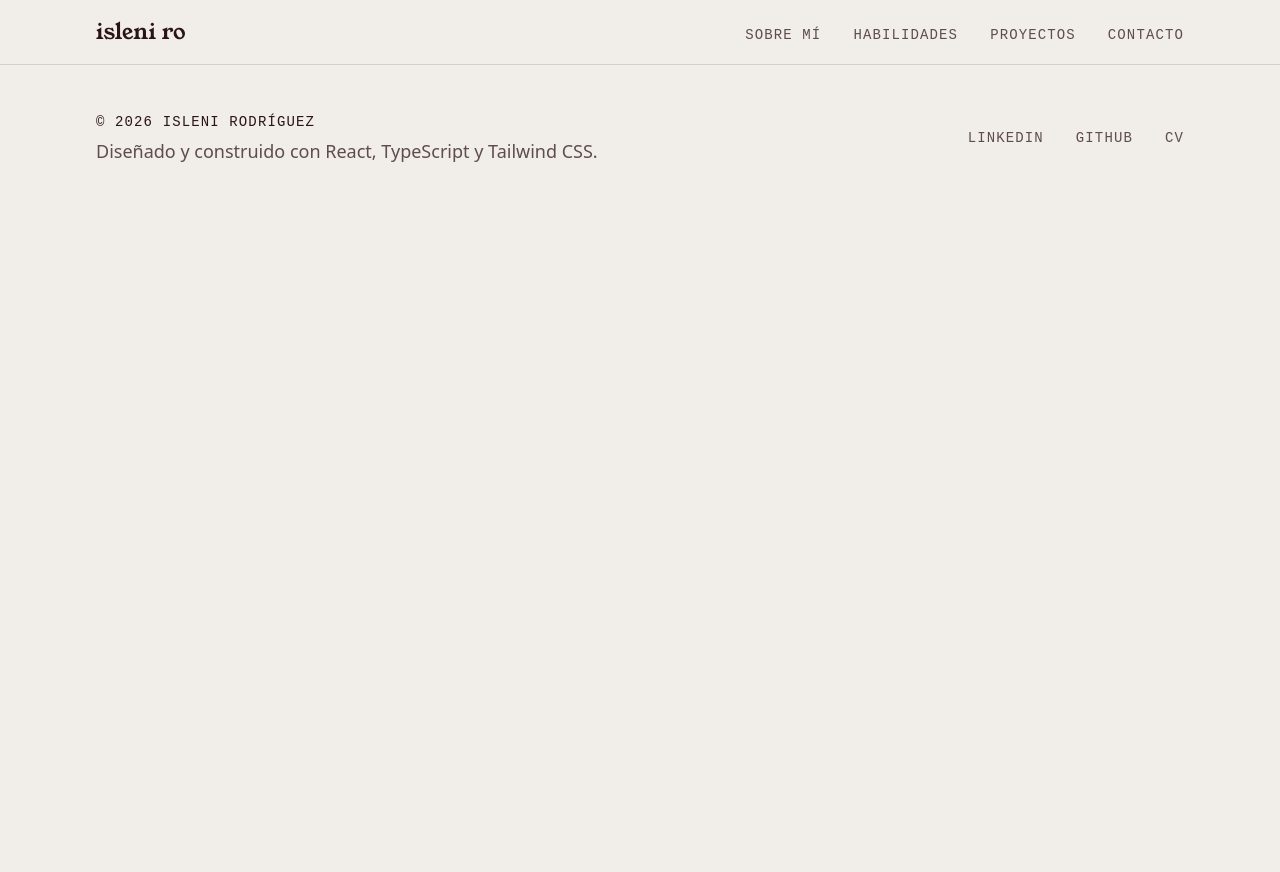
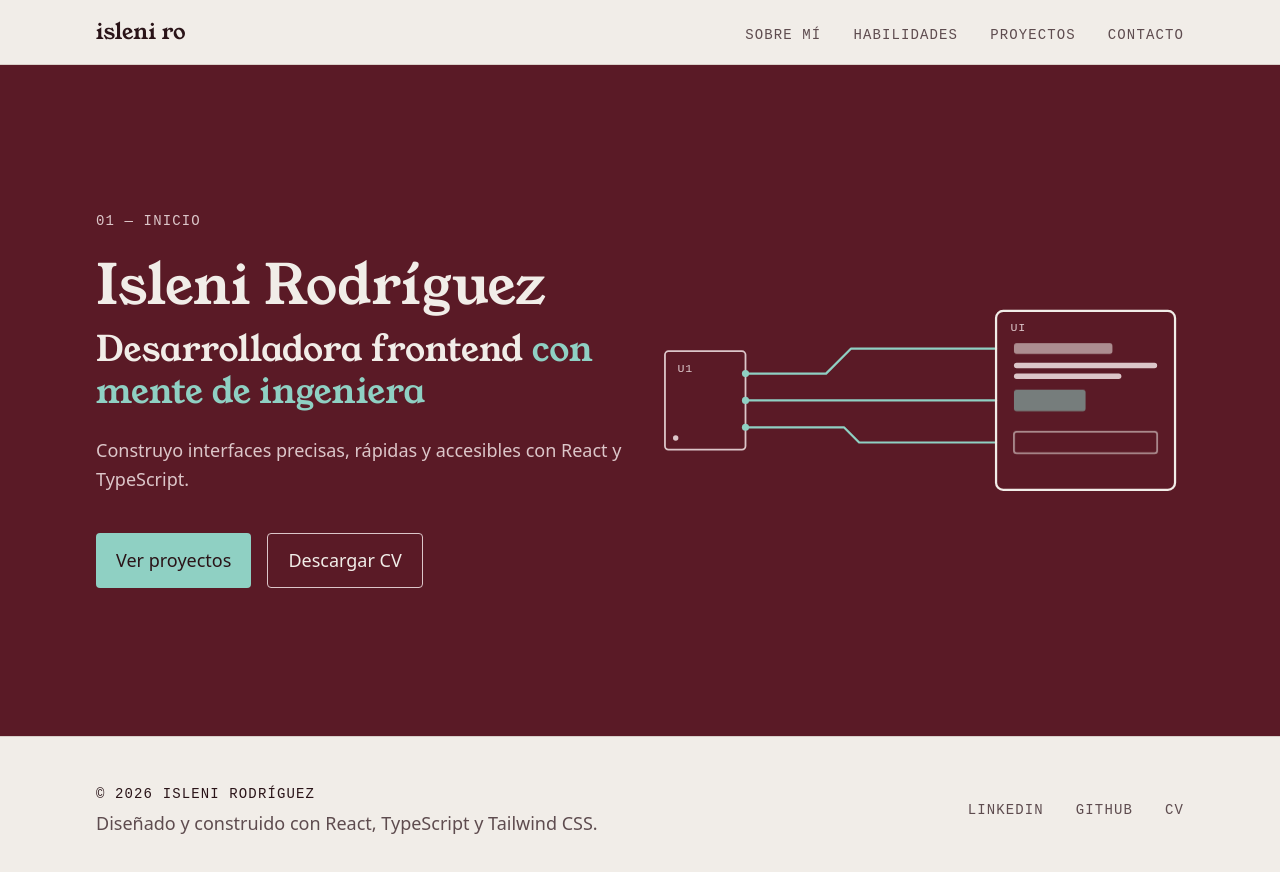
Before and after one commit to rodriguez-ohm/mi-portafolio, a React (Vite) app: page / in a window 1280 px wide. Shown: the top 872 px of the page. Before the commit the page ends 800 px from the top, so only its background shows below. Built offline with nearby package versions, Linux system fonts and the light colour scheme; a web font is replaced by a local one.

Commit message:
feat: add hero section with animated circuit graphic

```diff
--- a/src/App.tsx
+++ b/src/App.tsx
@@ -1,11 +1,14 @@
 import Footer from './components/layout/Footer'
 import Navbar from './components/layout/Navbar'
+import Hero from './components/sections/Hero'
 
 function App() {
   return (
     <>
       <Navbar />
-      <main className="pt-16"></main>
+      <main className="pt-16">
+        <Hero />
+      </main>
       <Footer />
     </>
   )
--- /dev/null
+++ b/src/components/sections/Hero.tsx
@@ -0,0 +1,36 @@
+import { profile } from '../../data/profile'
+import { cvUrl } from '../../data/social'
+import Button from '../ui/Button'
+import HeroGraphic from './HeroGraphic'
+
+function Hero() {
+  return (
+    <section id="home" className="bg-brand text-on-brand">
+      <div className="mx-auto grid min-h-[calc(100svh-8rem)] max-w-6xl content-center items-center gap-8 px-5 py-16 md:px-8 lg:grid-cols-12">
+        <div className="lg:col-span-6">
+          <p className="font-mono text-label text-on-brand-muted uppercase">01 — Inicio</p>
+          <h1 className="mt-6 font-display text-hero">{profile.name}</h1>
+          <p className="mt-3 font-display text-section">
+            {profile.role} <span className="text-brand-accent">{profile.roleHighlight}</span>
+          </p>
+          <p className="mt-6 max-w-prose text-body text-on-brand-muted">{profile.tagline}</p>
+
+          <div className="mt-10 flex flex-wrap gap-4">
+            <Button href="#projects" surface="brand">
+              Ver proyectos
+            </Button>
+            <Button href={cvUrl} download variant="secondary" surface="brand">
+              Descargar CV
+            </Button>
+          </div>
+        </div>
+
+        <div className="hidden lg:col-span-6 lg:block">
+          <HeroGraphic />
+        </div>
+      </div>
+    </section>
+  )
+}
+
+export default Hero
--- /dev/null
+++ b/src/components/sections/HeroGraphic.tsx
@@ -0,0 +1,101 @@
+function HeroGraphic() {
+  return (
+    <svg viewBox="0 0 590 220" aria-hidden="true" className="h-auto w-full">
+      {/* U1: el chip */}
+      <rect
+        x="10"
+        y="55"
+        width="90"
+        height="110"
+        rx="4"
+        fill="none"
+        strokeWidth="2"
+        className="stroke-on-brand-muted"
+      />
+      <text x="24" y="78" fontSize="13" letterSpacing="1" className="fill-on-brand-muted font-mono">
+        U1
+      </text>
+      <circle cx="22" cy="152" r="3" className="fill-on-brand-muted" />
+
+      {/* Pistas: de los pines a la interfaz */}
+      <g
+        fill="none"
+        strokeWidth="2.5"
+        strokeLinecap="round"
+        strokeLinejoin="round"
+        className="stroke-brand-accent"
+      >
+        <path d="M100 80 H190 L218 52 H380" />
+        <path d="M100 110 H380" />
+        <path d="M100 140 H210 L227 157 H380" />
+      </g>
+
+      {/* Pulsos: la señal que recorre cada pista */}
+      <g
+        fill="none"
+        strokeWidth="3"
+        strokeLinecap="round"
+        strokeLinejoin="round"
+        className="stroke-on-brand"
+      >
+        <path d="M100 80 H190 L218 52 H380" pathLength="100" className="signal-pulse" />
+        <path d="M100 110 H380" pathLength="100" className="signal-pulse signal-delay-1" />
+        <path
+          d="M100 140 H210 L227 157 H380"
+          pathLength="100"
+          className="signal-pulse signal-delay-2"
+        />
+      </g>
+
+      <g className="fill-brand-accent">
+        <circle cx="100" cy="80" r="4" />
+        <circle cx="100" cy="110" r="4" />
+        <circle cx="100" cy="140" r="4" />
+      </g>
+
+      {/* UI: la ventana */}
+      <rect
+        x="380"
+        y="10"
+        width="200"
+        height="200"
+        rx="8"
+        fill="none"
+        strokeWidth="2.5"
+        className="stroke-on-brand"
+      />
+      <text
+        x="396"
+        y="32"
+        fontSize="13"
+        letterSpacing="1"
+        className="fill-on-brand-muted font-mono"
+      >
+        UI
+      </text>
+      <rect x="400" y="46" width="110" height="12" rx="3" className="signal-glow fill-on-brand" />
+      <rect x="400" y="68" width="160" height="6" rx="3" className="fill-on-brand-muted" />
+      <rect x="400" y="80" width="120" height="6" rx="3" className="fill-on-brand-muted" />
+      <rect
+        x="400"
+        y="98"
+        width="80"
+        height="24"
+        rx="3"
+        className="signal-glow signal-delay-1 fill-brand-accent"
+      />
+      <rect
+        x="400"
+        y="145"
+        width="160"
+        height="24"
+        rx="3"
+        fill="none"
+        strokeWidth="2"
+        className="signal-glow signal-delay-2 stroke-on-brand"
+      />
+    </svg>
+  )
+}
+
+export default HeroGraphic
--- a/src/components/ui/Button.tsx
+++ b/src/components/ui/Button.tsx
@@ -5,6 +5,7 @@ type ButtonProps = {
   variant?: 'primary' | 'secondary'
   surface?: 'page' | 'brand'
   href?: string
+  download?: boolean
   onClick?: () => void
 }
 
@@ -24,12 +25,19 @@ const styles = {
   },
 }
 
-function Button({ children, variant = 'primary', surface = 'page', href, onClick }: ButtonProps) {
+function Button({
+  children,
+  variant = 'primary',
+  surface = 'page',
+  href,
+  download,
+  onClick,
+}: ButtonProps) {
   const className = `${base} ${styles[surface][variant]}`
 
   if (href) {
     return (
-      <a href={href} className={className}>
+      <a href={href} download={download} className={className}>
         {children}
       </a>
     )
--- /dev/null
+++ b/src/data/profile.ts
@@ -0,0 +1,8 @@
+import type { Profile } from '../types/profile'
+
+export const profile: Profile = {
+  name: 'Isleni Rodríguez',
+  role: 'Desarrolladora frontend',
+  roleHighlight: 'con mente de ingeniera',
+  tagline: 'Construyo interfaces precisas, rápidas y accesibles con React y TypeScript.',
+}
--- a/src/data/social.ts
+++ b/src/data/social.ts
@@ -1,11 +1,13 @@
 import type { SocialLink } from '../types/social'
 
-export const email = 'isleniyulianarodriguez@gmail.com.com'
+export const email = 'isleniyulianarodriguez@gmail.com'
+
+export const cvUrl = '/cv-isleni-rodriguez.pdf'
 
 export const socialLinks: SocialLink[] = [
   {
     label: 'LinkedIn',
-    url: 'www.linkedin.com/in/isleni-rodriguez01',
+    url: 'https://www.linkedin.com/in/isleni-rodriguez01',
     icon: '/icons/linkedin.svg',
   },
   {
@@ -15,7 +17,7 @@ export const socialLinks: SocialLink[] = [
   },
   {
     label: 'CV',
-    url: '/cv-isleni-rodriguez.pdf',
+    url: cvUrl,
     icon: '/icons/file.svg',
   },
 ]
--- a/src/index.css
+++ b/src/index.css
@@ -91,3 +91,53 @@
     outline-offset: 2px;
   }
 }
+
+/* Gráfico del Hero: la señal viaja por las pistas y enciende la interfaz */
+.signal-pulse {
+  opacity: 0;
+}
+
+@media (prefers-reduced-motion: no-preference) {
+  .signal-pulse {
+    opacity: 1;
+    stroke-dasharray: 8 200;
+    stroke-dashoffset: 8;
+    animation: signal 3s ease-in infinite;
+  }
+
+  .signal-glow {
+    opacity: 0.55;
+    animation: glow 3s ease-out infinite;
+  }
+
+  .signal-delay-1 {
+    animation-delay: 0.4s;
+  }
+
+  .signal-delay-2 {
+    animation-delay: 0.8s;
+  }
+}
+
+@keyframes signal {
+  0% {
+    stroke-dashoffset: 8;
+  }
+  50%,
+  100% {
+    stroke-dashoffset: -100;
+  }
+}
+
+@keyframes glow {
+  0%,
+  45% {
+    opacity: 0.55;
+  }
+  55% {
+    opacity: 1;
+  }
+  100% {
+    opacity: 0.55;
+  }
+}
--- /dev/null
+++ b/src/types/profile.ts
@@ -0,0 +1,6 @@
+export interface Profile {
+  name: string
+  role: string
+  roleHighlight: string
+  tagline: string
+}
```
Also changed, not shown: 2 other files (tests, documents, lock files or other folders).
